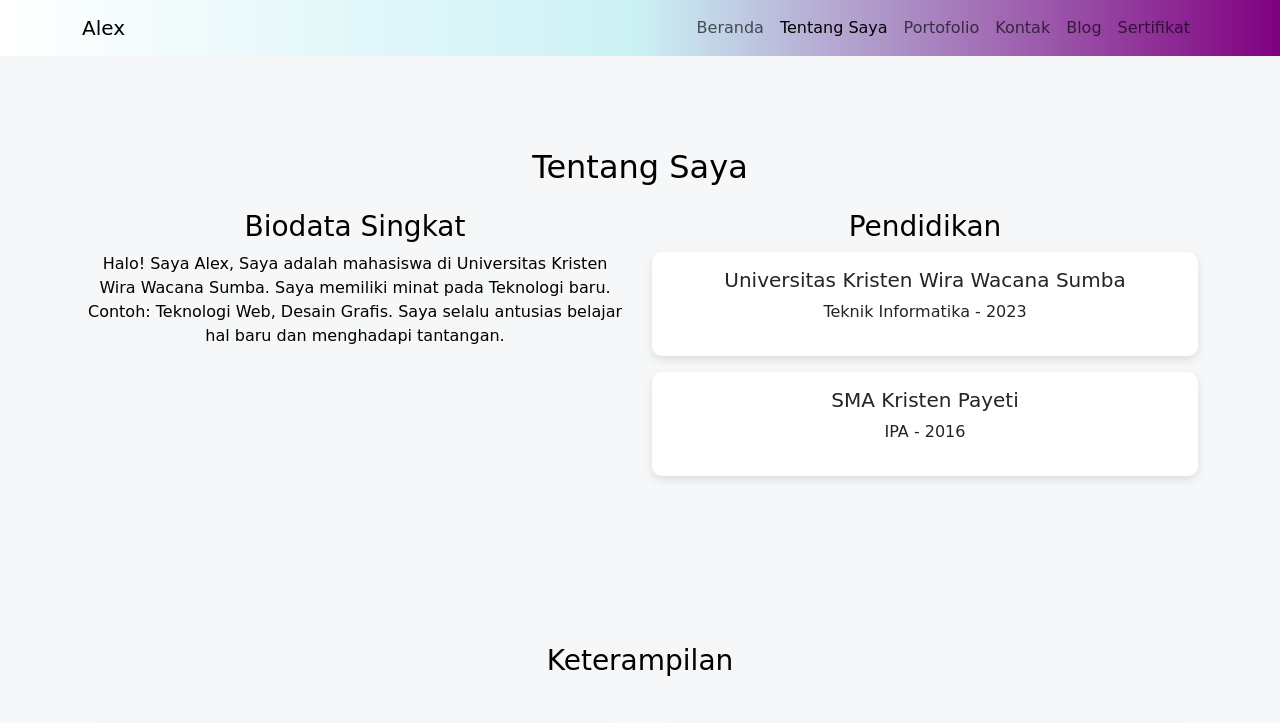
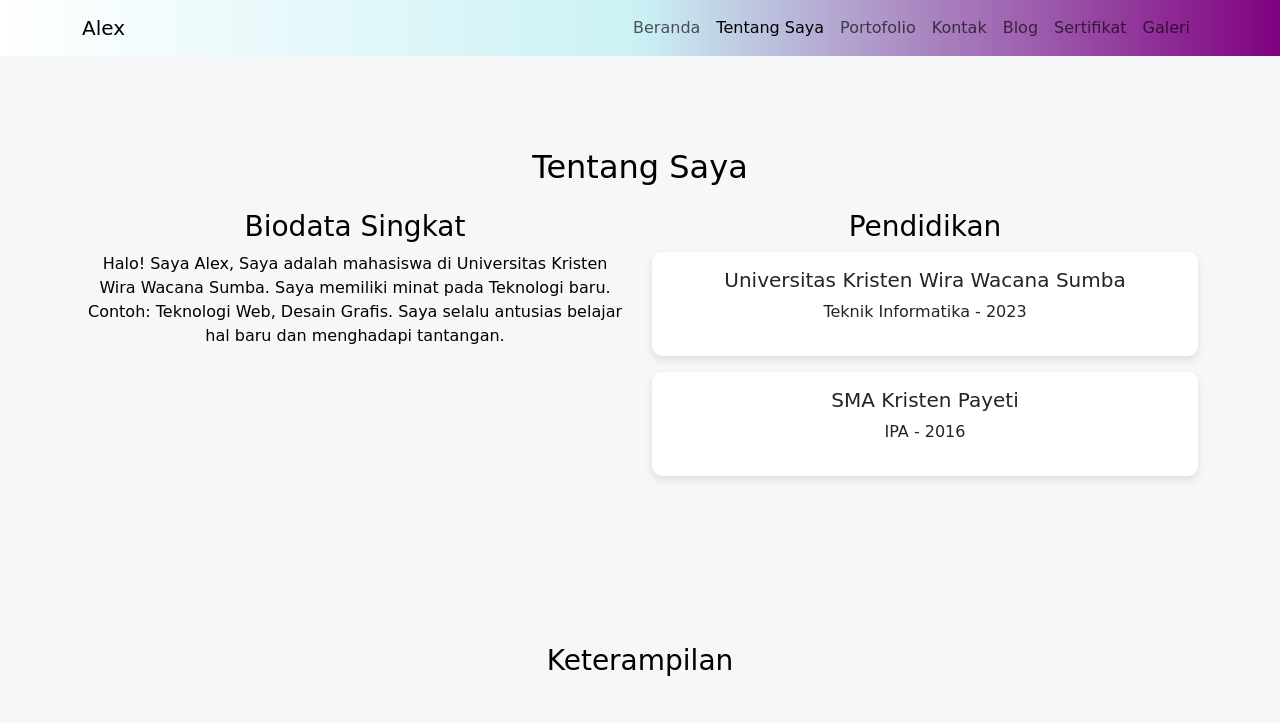
Before and after one commit to Alex-016/Portfolio_Revisi, a plain HTML site: page about.html in a window 1280 px wide. Shown: the top 723 px of the page. Drawn offline with nearby package versions, Linux system fonts and the light colour scheme; a web font is replaced by a local one.

Commit message:
Update about.html

```diff
--- a/about.html
+++ b/about.html
@@ -38,6 +38,9 @@
                     </li>
                     <li class="nav-item">
                         <a class="nav-link" href="certificates.html">Sertifikat</a>
+                    </li>
+                    <li class="nav-item">
+                        <a class="nav-link" href="gallery.html">Galeri</a>
                     </li>
                 </ul>
             </div>
```
